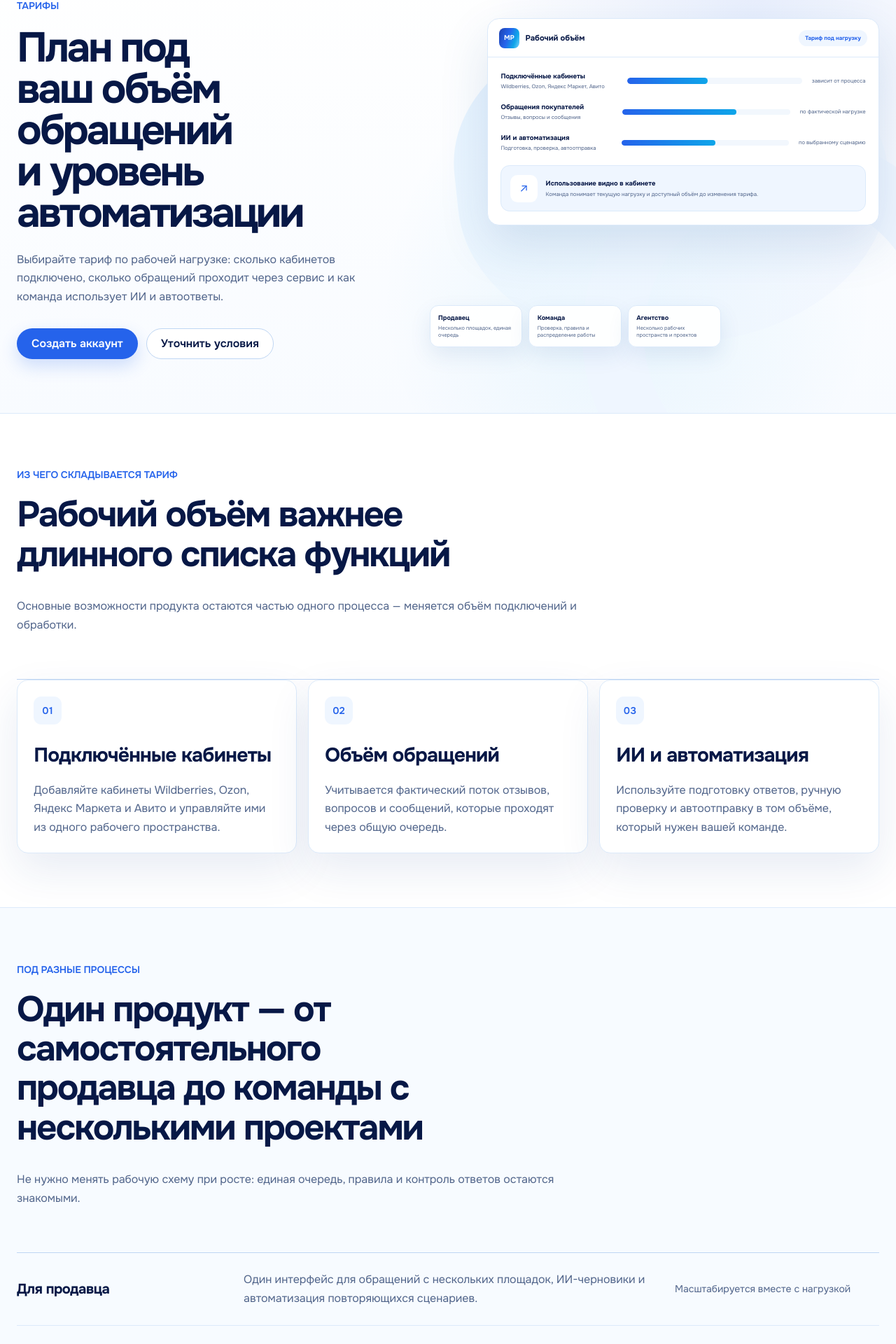
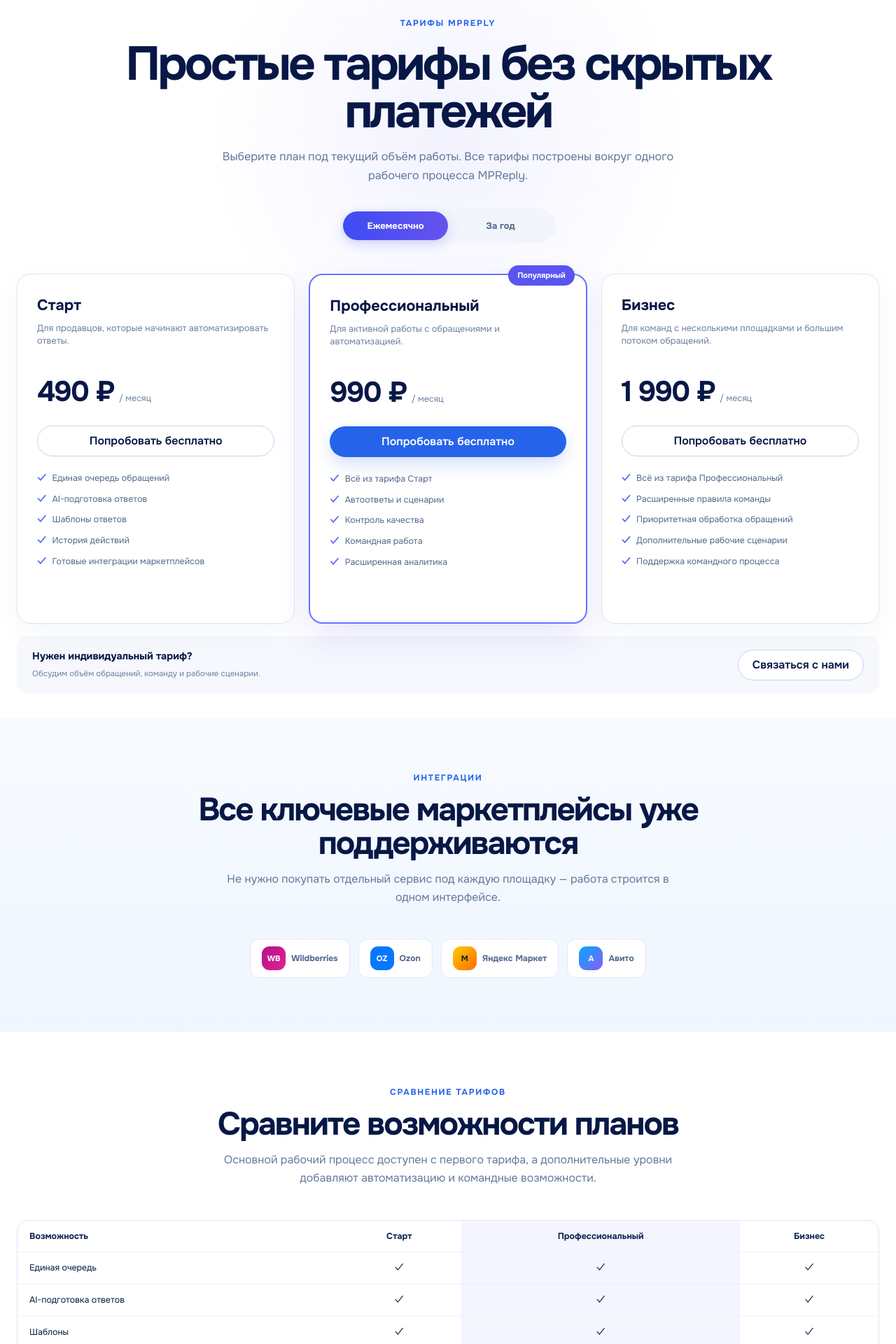
Before and after one commit to fedorovich-web/mpreply, a Next.js app in the folder apps/web/: page /pricing in a window 1280 px wide. Shown: the part 153-2073 px from the top of the page at 70% size. Built offline with nearby package versions, Linux system fonts and the light colour scheme; no server answers.

Commit message:
feat(web): rebuild pricing page from approved mockup

```diff
--- a/apps/web/app/pricing/page.tsx
+++ b/apps/web/app/pricing/page.tsx
@@ -5,203 +5,213 @@ import { PublicShell } from "../../components/public-site/PublicShell";
 import { createPageMetadata } from "../../lib/seo";
 
 export const metadata: Metadata = createPageMetadata({
-  title: "Тарифы MPReply — автоматизация ответов для маркетплейсов",
+  title: "Тарифы MPReply — от 490 ₽ в месяц",
   description:
-    "Тарифы для работы с отзывами, вопросами и сообщениями покупателей на Wildberries, Ozon, Яндекс Маркете и Авито: единая очередь, ИИ-ответы, автоматизация и командная работа.",
+    "Тарифы MPReply для работы с отзывами, вопросами и сообщениями покупателей: Старт, Профессиональный и Бизнес.",
   path: "/pricing",
 });
 
-const pricingParts = [
+const plans = [
   {
-    number: "01",
-    title: "Подключённые кабинеты",
-    text: "Добавляйте кабинеты Wildberries, Ozon, Яндекс Маркета и Авито и управляйте ими из одного рабочего пространства.",
+    name: "Старт",
+    price: "490 ₽",
+    description: "Для продавцов, которые начинают автоматизировать ответы.",
+    popular: false,
+    features: [
+      "Единая очередь обращений",
+      "AI-подготовка ответов",
+      "Шаблоны ответов",
+      "История действий",
+      "Готовые интеграции маркетплейсов",
+    ],
   },
   {
-    number: "02",
-    title: "Объём обращений",
-    text: "Учитывается фактический поток отзывов, вопросов и сообщений, которые проходят через общую очередь.",
+    name: "Профессиональный",
+    price: "990 ₽",
+    description: "Для активной работы с обращениями и автоматизацией.",
+    popular: true,
+    features: [
+      "Всё из тарифа Старт",
+      "Автоответы и сценарии",
+      "Контроль качества",
+      "Командная работа",
+      "Расширенная аналитика",
+    ],
   },
   {
-    number: "03",
-    title: "ИИ и автоматизация",
-    text: "Используйте подготовку ответов, ручную проверку и автоотправку в том объёме, который нужен вашей команде.",
+    name: "Бизнес",
+    price: "1 990 ₽",
+    description: "Для команд с несколькими площадками и большим потоком обращений.",
+    popular: false,
+    features: [
+      "Всё из тарифа Профессиональный",
+      "Расширенные правила команды",
+      "Приоритетная обработка обращений",
+      "Дополнительные рабочие сценарии",
+      "Поддержка командного процесса",
+    ],
   },
-];
+] as const;
 
-const audienceModes = [
-  ["Для продавца", "Один интерфейс для обращений с нескольких площадок, ИИ-черновики и автоматизация повторяющихся сценариев."],
-  ["Для команды", "Общая очередь, проверка сложных ответов, единые правила и прозрачные статусы обработки."],
-  ["Для агентства", "Отдельные рабочие пространства для клиентов и управление несколькими проектами без смешивания данных."],
-];
+const comparison = [
+  ["Единая очередь", "✓", "✓", "✓"],
+  ["AI-подготовка ответов", "✓", "✓", "✓"],
+  ["Шаблоны", "✓", "✓", "✓"],
+  ["Автоответы и сценарии", "—", "✓", "✓"],
+  ["Контроль качества", "—", "✓", "✓"],
+  ["Командная работа", "—", "✓", "✓"],
+  ["Расширенная аналитика", "—", "✓", "✓"],
+  ["Расширенные правила", "—", "—", "✓"],
+] as const;
 
-const pricingAnswers = [
-  ["Можно подключить несколько маркетплейсов?", "Да. Wildberries, Ozon, Яндекс Маркет и Авито работают в одном продукте, а кабинеты подключаются к общему рабочему пространству."],
-  ["Что происходит при росте объёма обращений?", "Текущие лимиты и использование видны в кабинете. При росте нагрузки можно перейти на подходящий объём без переноса рабочего процесса в другой сервис."],
-  ["Автоответы обязательны?", "Нет. Для каждого сценария можно сохранить проверку человеком и автоматизировать только ту рутину, которой команда доверяет."],
-];
+const faq = [
+  ["Можно ли попробовать MPReply бесплатно?", "Да. На старте доступен бесплатный период, чтобы подключить площадку и проверить рабочий процесс на своих обращениях."],
+  ["Какие маркетплейсы поддерживаются?", "Готовы интеграции Wildberries, Ozon, Яндекс Маркета и Авито."],
+  ["Можно ли сменить тариф?", "Да. Тариф можно изменить по мере роста нагрузки и команды."],
+  ["Нужна ли банковская карта для старта?", "Для начала бесплатного периода карта не требуется."],
+  ["Есть ли тариф для большой команды?", "Если стандартных планов недостаточно, можно обсудить индивидуальный вариант под ваш процесс."],
+  ["Что происходит с историей при смене тарифа?", "Рабочая история и обращения остаются частью вашего пространства MPReply."],
+] as const;
+
+const marketplaces = [
+  ["wb", "WB", "Wildberries"],
+  ["oz", "OZ", "Ozon"],
+  ["ym", "М", "Яндекс Маркет"],
+  ["av", "A", "Авито"],
+] as const;
 
 export default function PricingPage() {
   return (
     <PublicShell>
-      <section className="public-subhero public-subhero-pricing">
-        <div className="public-container public-subhero-grid">
-          <div className="public-subhero-copy">
-            <p className="eyebrow">Тарифы</p>
-            <h1>План под ваш объём обращений и уровень автоматизации</h1>
-            <p className="public-lead">
-              Выбирайте тариф по рабочей нагрузке: сколько кабинетов подключено, сколько обращений проходит через сервис и как команда использует ИИ и автоответы.
-            </p>
-            <div className="hero-actions">
-              <Link className="button button-primary" href="/auth/register?intent=connect-marketplace">Создать аккаунт</Link>
-              <Link className="button button-secondary" href="/contacts">Уточнить условия</Link>
+      <div className="mockup-page">
+        <section className="pricing-mockup-hero">
+          <div className="public-container">
+            <p className="mockup-eyebrow">Тарифы MPReply</p>
+            <h1>Простые тарифы без скрытых платежей</h1>
+            <p>Выберите план под текущий объём работы. Все тарифы построены вокруг одного рабочего процесса MPReply.</p>
+
+            <div className="pricing-toggle" aria-label="Период оплаты">
+              <span>Ежемесячно</span>
+              <span>За год</span>
+            </div>
+
+            <div className="pricing-card-grid">
+              {plans.map((plan) => (
+                <article className={`pricing-card${plan.popular ? " is-popular" : ""}`} key={plan.name}>
+                  {plan.popular ? <span className="pricing-popular">Популярный</span> : null}
+                  <h2>{plan.name}</h2>
+                  <p>{plan.description}</p>
+                  <div className="pricing-price">
+                    <strong>{plan.price}</strong>
+                    <span>/ месяц</span>
+                  </div>
+                  <Link className={`button ${plan.popular ? "button-primary" : "button-secondary"}`} href="/auth/register?intent=connect-marketplace">
+                    Попробовать бесплатно
+                  </Link>
+                  <ul className="pricing-feature-list">
+                    {plan.features.map((feature) => <li key={feature}>{feature}</li>)}
+                  </ul>
+                </article>
+              ))}
+            </div>
+
+            <div className="pricing-custom-strip">
+              <div>
+                <strong>Нужен индивидуальный тариф?</strong>
+                <span>Обсудим объём обращений, команду и рабочие сценарии.</span>
+              </div>
+              <Link className="button button-secondary" href="/contacts">Связаться с нами</Link>
             </div>
           </div>
+        </section>
 
-          <div className="pricing-plan-scene" role="group" aria-label="Как рабочая нагрузка влияет на тариф MPReply">
-            <div className="pricing-plan-window">
-              <div className="pricing-plan-head">
-                <div>
-                  <span className="pricing-plan-head-mark" aria-hidden="true">MP</span>
-                  <strong>Рабочий объём</strong>
+        <section className="public-section mockup-section-soft">
+          <div className="public-container">
+            <div className="render-section-head">
+              <p className="mockup-eyebrow">Интеграции</p>
+              <h2>Все ключевые маркетплейсы уже поддерживаются</h2>
+              <p>Не нужно покупать отдельный сервис под каждую площадку — работа строится в одном интерфейсе.</p>
             </div>
-                <span>Тариф под нагрузку</span>
+            <div className="pricing-market-row">
+              {marketplaces.map(([tone, mark, name]) => (
+                <div className="pricing-market-chip" key={name}>
+                  <span className={`mockup-market-mark ${tone}`} aria-hidden="true">{mark}</span>
+                  <strong>{name}</strong>
                 </div>
-
-              <div className="pricing-plan-usage">
-                <div className="pricing-plan-usage-row">
-                  <div className="pricing-plan-usage-copy">
-                    <strong>Подключённые кабинеты</strong>
-                    <small>Wildberries, Ozon, Яндекс Маркет, Авито</small>
-                  </div>
-                  <div className="pricing-plan-track" aria-hidden="true"><span /></div>
-                  <small>зависит от процесса</small>
-                </div>
-                <div className="pricing-plan-usage-row">
-                  <div className="pricing-plan-usage-copy">
-                    <strong>Обращения покупателей</strong>
-                    <small>Отзывы, вопросы и сообщения</small>
-                  </div>
-                  <div className="pricing-plan-track" aria-hidden="true"><span /></div>
-                  <small>по фактической нагрузке</small>
-                </div>
-                <div className="pricing-plan-usage-row">
-                  <div className="pricing-plan-usage-copy">
-                    <strong>ИИ и автоматизация</strong>
-                    <small>Подготовка, проверка, автоотправка</small>
-                  </div>
-                  <div className="pricing-plan-track" aria-hidden="true"><span /></div>
-                  <small>по выбранному сценарию</small>
-                </div>
-              </div>
-
-              <div className="pricing-plan-note">
-                <span aria-hidden="true">↗</span>
-                <div>
-                  <strong>Использование видно в кабинете</strong>
-                  <small>Команда понимает текущую нагрузку и доступный объём до изменения тарифа.</small>
-                </div>
-              </div>
-            </div>
-
-            <div className="pricing-plan-scale" role="group" aria-label="Типичные масштабы использования">
-              <span><strong>Продавец</strong><small>Несколько площадок, единая очередь</small></span>
-              <span><strong>Команда</strong><small>Проверка, правила и распределение работы</small></span>
-              <span><strong>Агентство</strong><small>Несколько рабочих пространств и проектов</small></span>
-            </div>
+              ))}
             </div>
           </div>
         </section>
 
         <section className="public-section">
           <div className="public-container">
-          <div className="section-heading section-heading-wide">
-            <p className="eyebrow">Из чего складывается тариф</p>
-            <h2>Рабочий объём важнее длинного списка функций</h2>
-            <p>Основные возможности продукта остаются частью одного процесса — меняется объём подключений и обработки.</p>
+            <div className="render-section-head">
+              <p className="mockup-eyebrow">Сравнение тарифов</p>
+              <h2>Сравните возможности планов</h2>
+              <p>Основной рабочий процесс доступен с первого тарифа, а дополнительные уровни добавляют автоматизацию и командные возможности.</p>
             </div>
-
-          <div className="pricing-model-grid">
-            {pricingParts.map((part) => (
-              <article className="pricing-model-item" key={part.number}>
-                <span>{part.number}</span>
-                <h3>{part.title}</h3>
-                <p>{part.text}</p>
-              </article>
+            <div className="pricing-comparison">
+              <table>
+                <thead>
+                  <tr>
+                    <th>Возможность</th>
+                    <th>Старт</th>
+                    <th>Профессиональный</th>
+                    <th>Бизнес</th>
+                  </tr>
+                </thead>
+                <tbody>
+                  {comparison.map(([feature, start, pro, business]) => (
+                    <tr key={feature}>
+                      <td>{feature}</td>
+                      <td>{start}</td>
+                      <td>{pro}</td>
+                      <td>{business}</td>
+                    </tr>
                   ))}
+                </tbody>
+              </table>
             </div>
           </div>
         </section>
 
-      <section className="public-section public-section-muted">
+        <section className="public-section mockup-section-soft">
           <div className="public-container">
-          <div className="section-heading section-heading-wide">
-            <p className="eyebrow">Под разные процессы</p>
-            <h2>Один продукт — от самостоятельного продавца до команды с несколькими проектами</h2>
-            <p>Не нужно менять рабочую схему при росте: единая очередь, правила и контроль ответов остаются знакомыми.</p>
+            <div className="render-section-head">
+              <p className="mockup-eyebrow">Вопросы о тарифах</p>
+              <h2>Частые вопросы</h2>
             </div>
-
-          <div className="audience-pricing-list">
-            {audienceModes.map(([title, text]) => (
-              <article className="audience-pricing-row" key={title}>
-                <h3>{title}</h3>
-                <p>{text}</p>
-                <span>Масштабируется вместе с нагрузкой</span>
-              </article>
-            ))}
-          </div>
-        </div>
-      </section>
-
-      <section className="public-section">
-        <div className="public-container public-two-column public-two-column-balanced">
-          <div>
-            <p className="eyebrow">Контроль без сюрпризов</p>
-            <h2>Использование и лимиты видны до того, как они станут проблемой</h2>
-            <p className="public-copy-muted">Команда видит текущую нагрузку и может заранее скорректировать тариф или правила автоматизации.</p>
-          </div>
-          <div className="public-check-list public-check-list-large">
-            <p>Объём обработанных обращений.</p>
-            <p>Использование ИИ и доступный остаток.</p>
-            <p>Подключённые кабинеты и рабочие пространства.</p>
-            <p>Переход на другой объём без смены рабочего процесса.</p>
-          </div>
-        </div>
-      </section>
-
-      <section className="public-section public-section-muted">
-        <div className="public-container public-two-column public-two-column-feature">
-          <div>
-            <p className="eyebrow">Частые вопросы</p>
-            <h2>Что важно знать до подключения</h2>
-            <p className="public-copy-muted">Коротко о площадках, росте нагрузки и контроле автоответов.</p>
-          </div>
-          <div className="resource-note-list">
-            {pricingAnswers.map(([question, answer], index) => (
-              <article className="resource-note" key={question}>
-                <span className="resource-note-index">0{index + 1}</span>
-                <div className="resource-note-copy">
-                  <h3>{question}</h3>
+            <div className="pricing-faq">
+              {faq.map(([question, answer]) => (
+                <details key={question}>
+                  <summary>{question}</summary>
                   <p>{answer}</p>
-                </div>
-              </article>
+                </details>
               ))}
             </div>
           </div>
         </section>
 
         <section className="public-section public-cta-section">
-        <div className="public-container public-cta-card">
+          <div className="public-container">
+            <div className="pricing-final-cta">
               <div>
-            <p className="eyebrow">Проверьте на своём процессе</p>
-            <h2>Подключите площадки и оцените работу с реальной очередью обращений</h2>
+                <p className="mockup-eyebrow">Попробуйте на своих обращениях</p>
+                <h2>Начните отвечать покупателям быстрее уже сегодня</h2>
+                <p>Подключите маркетплейс, соберите обращения в одной очереди и проверьте MPReply на реальном рабочем процессе.</p>
+                <div className="mockup-actions">
+                  <Link className="button button-primary" href="/auth/register?intent=connect-marketplace">Попробовать бесплатно</Link>
+                  <Link className="button button-secondary" href="/demo">Смотреть демо</Link>
                 </div>
-          <div className="cta-actions-on-dark">
-            <Link className="button button-secondary button-secondary-on-dark" href="/demo">Открыть демо</Link>
-            <Link className="button button-primary button-on-dark" href="/auth/register?intent=connect-marketplace">Начать подключение</Link>
+              </div>
+              <div className="pricing-final-visual" aria-hidden="true">
+                <div className="pricing-final-bubble">✦ AI подготовил ответ<br /><br />Осталось проверить и отправить покупателю.</div>
+                <div className="mockup-mascot" />
+              </div>
             </div>
           </div>
         </section>
+      </div>
     </PublicShell>
   );
 }
```
Lines whose indentation alone changed are shown as unchanged.
